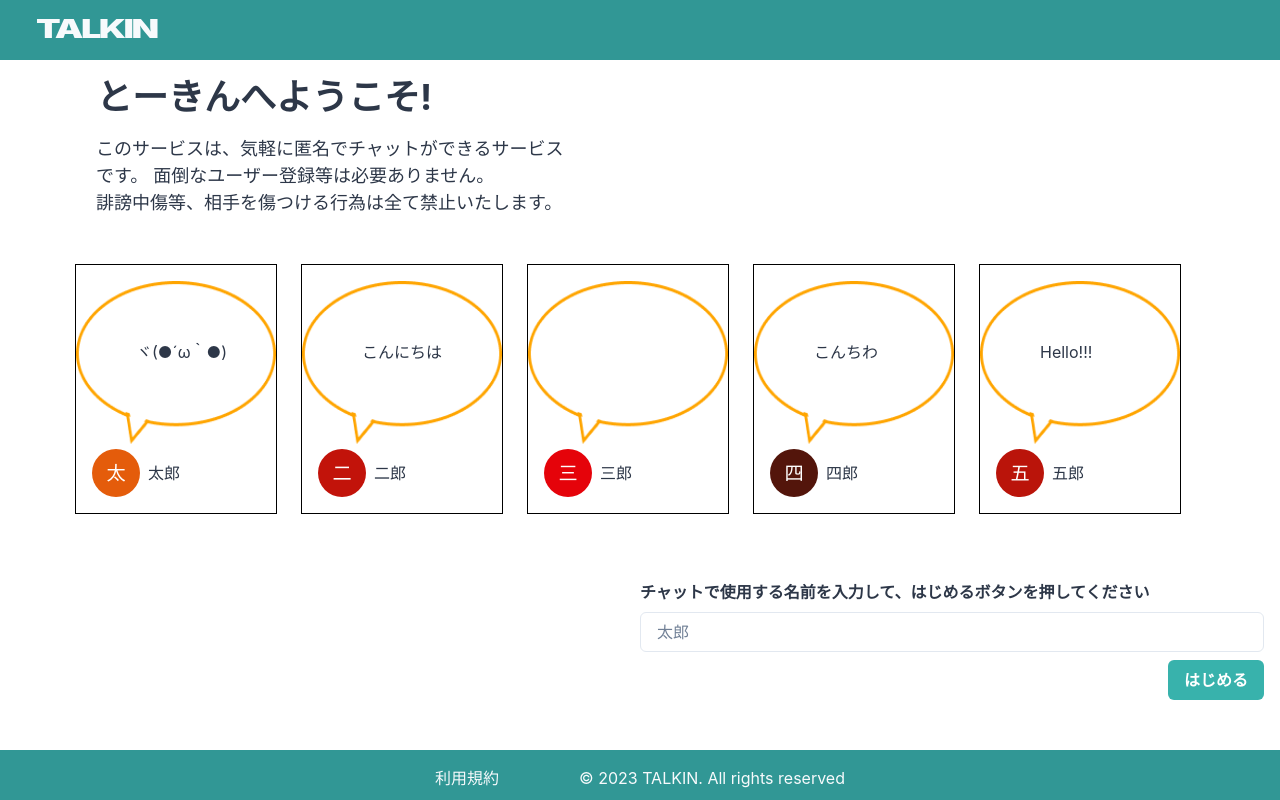
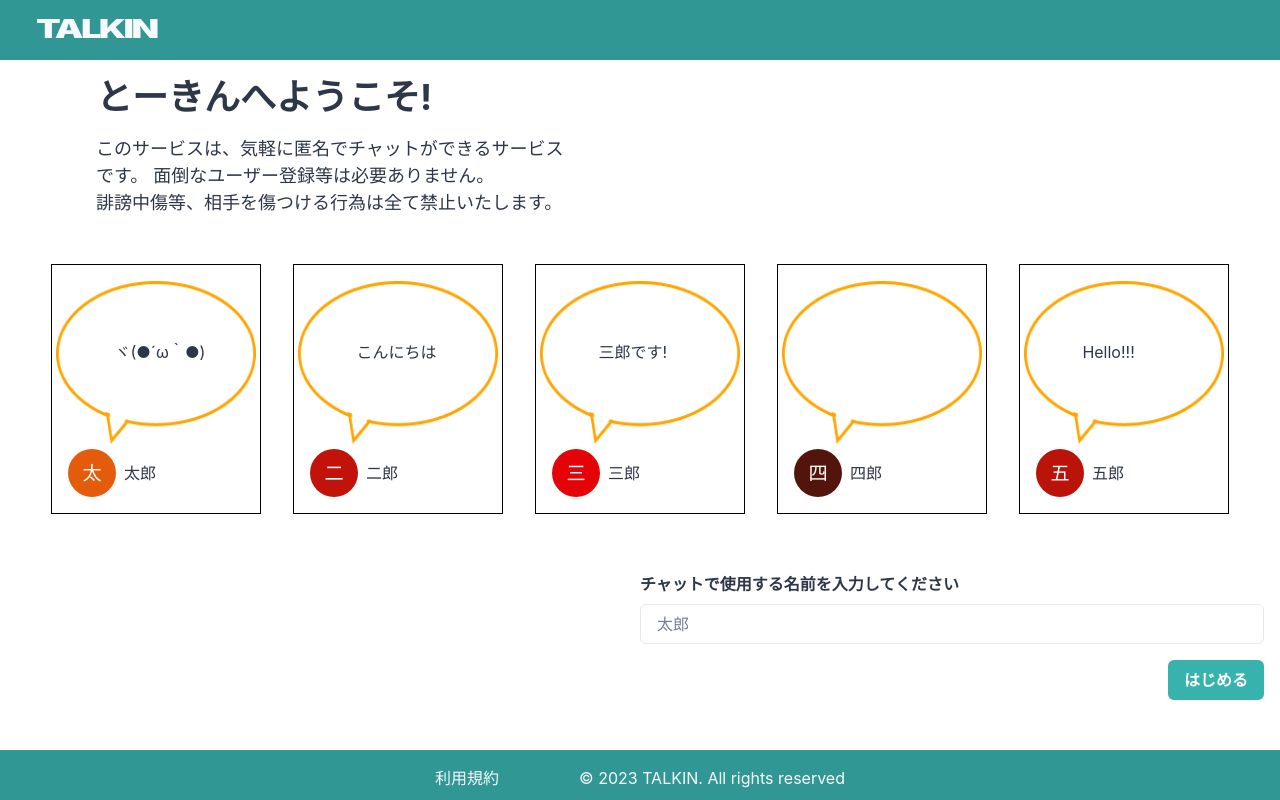
Before and after one commit to hattoriryuki/talkin, a React (Create React App) app: page / in a window 1280 px wide. Built offline with nearby package versions, Linux system fonts and the light colour scheme; the HTML template or start-up script is replaced by a standard one.

Commit message:
feat: topページのレスポンシブ対応

```diff
--- a/src/App.tsx
+++ b/src/App.tsx
@@ -4,6 +4,7 @@ import { ChakraProvider } from '@chakra-ui/react';
 import { DefaultLayout } from './components/templates/DefaultLayout';
 import { userProfile } from './types/userProfile';
 import { Top } from './components/pages/Top';
+import theme from './theme/theme';
 
 function App() {
   const users: userProfile[] = [
@@ -17,11 +18,11 @@ function App() {
     },
     {
       name: "三郎",
-      text: ""
+      text: "三郎です!"
     },
     {
       name: "四郎",
-      text: "こんちわ"
+      text: ""
     },
     {
       name: "五郎",
@@ -30,7 +31,7 @@ function App() {
   ];
 
   return (
-    <ChakraProvider>
+    <ChakraProvider theme={theme}>
       <DefaultLayout>
         <Top users={users} />
       </DefaultLayout>
--- a/src/components/atoms/button/PrimaryButton.tsx
+++ b/src/components/atoms/button/PrimaryButton.tsx
@@ -12,6 +12,8 @@ export const PrimaryButton: FC<Props> = memo((props) => {
     <Button
       bg="teal.400"
       color="white"
+      fontSize={{ base: "sm", md: "md" }}
+      size={{ base: "sm", md: "md" }}
       _hover={{ opacity: 0.8 }}
     >
     {children}
--- a/src/components/atoms/layout/Footer.tsx
+++ b/src/components/atoms/layout/Footer.tsx
@@ -1,5 +1,10 @@
 import { FC, memo } from "react";
-import { Box, Container, Stack, Text } from "@chakra-ui/react";
+import {
+  Box,
+  Container,
+  Stack,
+  Text
+} from "@chakra-ui/react";
 
 export const Footer: FC = memo(() => {
   return (
@@ -16,16 +21,13 @@ export const Footer: FC = memo(() => {
         maxW="6xl"
         py={4}
         direction="row"
-        spacing={4}
         justify="center"
         align="center"
-        gap={20}
+        gap={{ base: "4", md: "20" }}
       >
-        <Stack direction="row" spacing={6}>
-          <Box as="a" href="#">
-            利用規約
-          </Box>
-        </Stack>
+        <Box as="a" href="#">
+          利用規約
+        </Box>
         <Text>©︎ 2023 TALKIN. All rights reserved</Text>
       </Container>
     </Box>
--- a/src/components/atoms/layout/Header.tsx
+++ b/src/components/atoms/layout/Header.tsx
@@ -20,6 +20,7 @@ export const Header: FC<Props> = memo((props) => {
     >
       <Heading
         fontWeight={900}
+        fontSize={{ base: "3xl", md: "4xl" }}
         letterSpacing="-0.07em"
         transform="scale(1, 0.7)"
         ml={6}
--- a/src/components/molucules/UserWindow.tsx
+++ b/src/components/molucules/UserWindow.tsx
@@ -1,5 +1,11 @@
 import { FC, memo } from "react";
-import { Avatar, Box, Flex, Image, Text } from "@chakra-ui/react";
+import {
+  Avatar,
+  Box,
+  Flex,
+  Image,
+  Text
+} from "@chakra-ui/react";
 
 import speechBubbleImage from "../../assets/images/speech-bubble.png";
 import { userProfile } from "../../types/userProfile";
@@ -19,16 +25,17 @@ export const UserWindow: FC<Props> = memo((props) => {
           as={Flex}
           direction="column"
           border="1px black solid"
-          mr={6}
-          h={250}
+          mx={4}
+          mb={{ base: "2", md: "0" }}
+          h={{ base: "150", md: "250" }}
+          w={{ base: "40%", md: "210px" }}
           position="relative"
-          justify="space-between"
-          py={4}
-          boxSizing='border-box'
+          py={{ base: "2", md: "4" }}
         >
           <Image src={speechBubbleImage}
             alt=""
-            boxSize="200px"
+            w={{ base: "90%", md: "200px" }}
+            h={{ base: "80%", md: "168px" }}
             mx="auto"
           />
           <Text
@@ -36,11 +43,15 @@ export const UserWindow: FC<Props> = memo((props) => {
             position="absolute"
             top="30%"
             left="30%"
+            fontSize={{ base: "sm", md: "md" }}
           >
             {user.text}
           </Text>
           <Flex align="center" ml={4}>
-            <Avatar name={user.name} />
+            <Avatar
+              name={user.name}
+              size={{ base: "xs", md: "md" }}
+            />
             <Text ml={2}>
               {user.name}
             </Text>
--- a/src/components/pages/Top.tsx
+++ b/src/components/pages/Top.tsx
@@ -30,12 +30,20 @@ export const Top: FC<Props> = memo((props) => {
           as={Flex}
           direction="column"
           justify="space-between"
-          h="100%"
           m={0}
         >
-          <Box my={4} ml={20}>
-            <Heading>とーきんへようこそ!</Heading>
-            <Text w="480px" mt={4} fontSize="lg">
+          <Box
+            my={{ base: "2", md: "4" }}
+            mx={{ base: "0", md: "20" }}
+          >
+            <Heading fontSize={{ base: "xl", md: "4xl" }}>
+              とーきんへようこそ!
+            </Heading>
+            <Text
+              w={{ base: "100%", md: "480px" }}
+              mt={{ base: "2", md: "4" }}
+              fontSize={{ base: "sm", md: "lg" }}
+            >
               このサービスは、気軽に匿名でチャットができるサービスです。
               面倒なユーザー登録等は必要ありません。<br />
               誹謗中傷等、相手を傷つける行為は全て禁止いたします。
@@ -45,8 +53,9 @@ export const Top: FC<Props> = memo((props) => {
         <Flex
           align="center"
           justify="center"
+          wrap="wrap"
           w="100%"
-          mt={6}
+          mt={{ base: "0", md: "6" }}
         >
           <UserWindow users={users} />
         </Flex>
@@ -55,15 +64,25 @@ export const Top: FC<Props> = memo((props) => {
           justify="center"
           align="end"
           h="100%"
-          mt={6}
-          p={4}
-          pb="32px"
+          px={4}
         >
-          <Text fontWeight="bold" w="50%">
-            チャットで使用する名前を入力して、はじめるボタンを押してください
+          <Text fontWeight="bold" w={{ base: "100%", md: "50%" }}>
+            チャットで使用する名前を入力してください
           </Text>
-          <Input placeholder="太郎" my={2} w="50%" />
-          <PrimaryButton>はじめる</PrimaryButton>
+          <Stack
+            direction={{ base: "row", md: "column" }}
+            align={{ base: "center", md: "end" }}
+            justify="center"
+            w="100%"
+          >
+            <Input
+              placeholder="太郎"
+              my={2}
+              w={{ base: "90%", md: "50%" }}
+              size={{ base: "sm", md: "md" }}
+            />
+            <PrimaryButton>はじめる</PrimaryButton>
+          </Stack>
         </Flex>
       </Stack>
     </>
--- /dev/null
+++ b/src/theme/theme.ts
@@ -0,0 +1,13 @@
+import { extendTheme } from "@chakra-ui/react";
+
+const theme = extendTheme({
+  styles: {
+    global: {
+      body: {
+        color: "gray.800"
+      }
+    }
+  }
+});
+
+export default theme;
```
